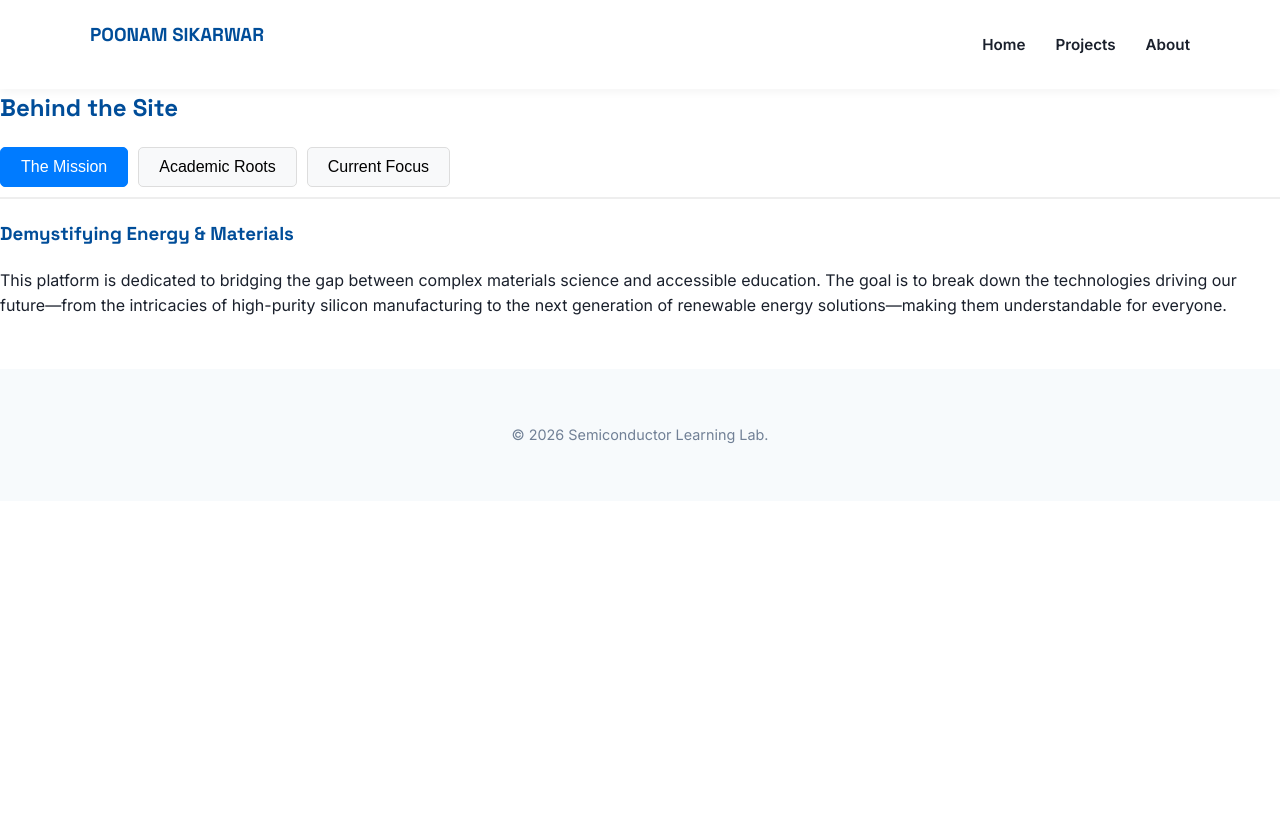
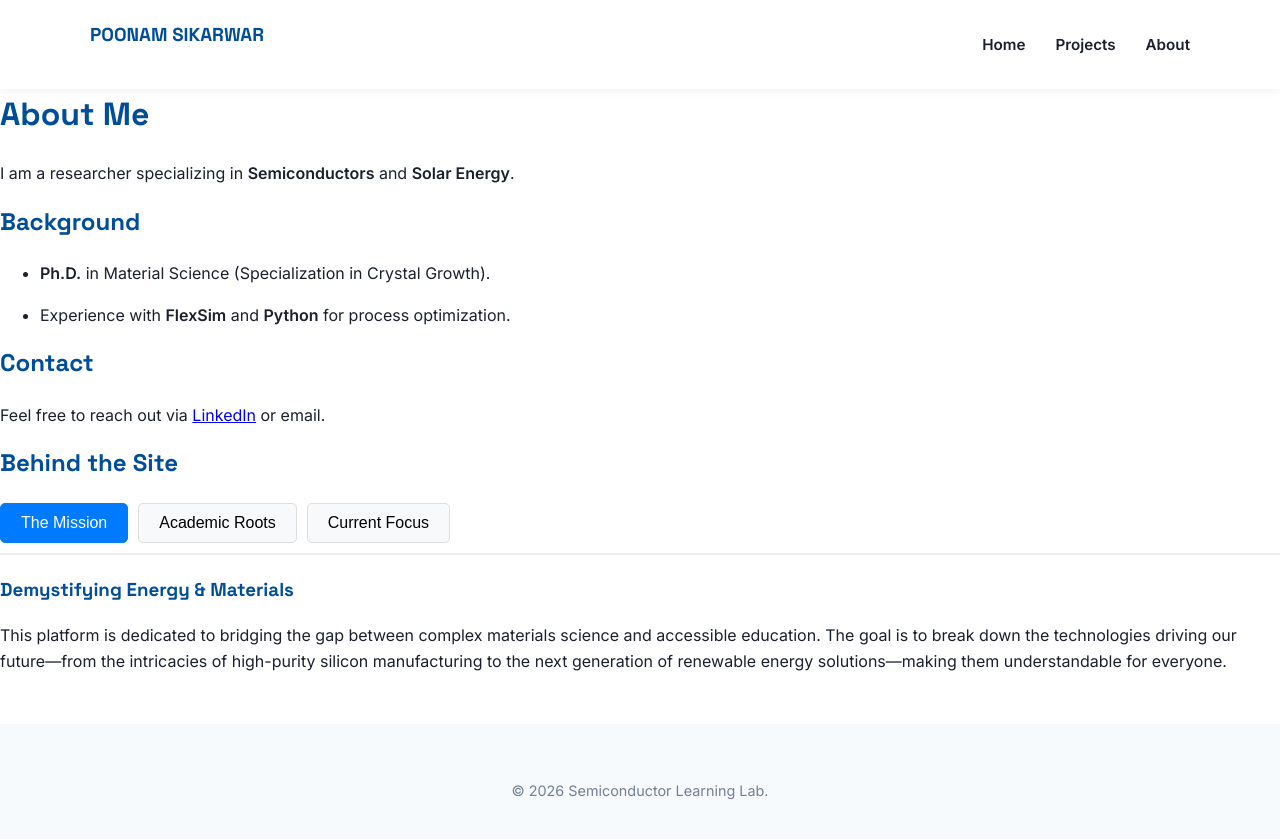
Before and after one commit to SikarwarPoonam/SikarwarPoonam.github.io, a Jekyll site: the page built from about.md, in a window 1280 px wide. Shown: the top 839 px of the page. Built offline with Jekyll 4.4.1, drawn with Linux system fonts in a browser that asks for light colours; our own code applies the rules of GitHub Pages for plain Markdown files.

Commit message:
Update about.md

```diff
--- a/about.md
+++ b/about.md
@@ -1,3 +1,24 @@
+---
+
+layout: default
+
+title: About Me
+
+---
+
+# About Me
+
+I am a researcher specializing in **Semiconductors** and **Solar Energy**.
+
+## Background
+
+* **Ph.D.** in Material Science (Specialization in Crystal Growth).
+
+* Experience with **FlexSim** and **Python** for process optimization.
+
+## Contact
+
+Feel free to reach out via [LinkedIn](your-linkedin-url) or email.
 <div class="about-container" markdown="1">
 
 ## Behind the Site
```
